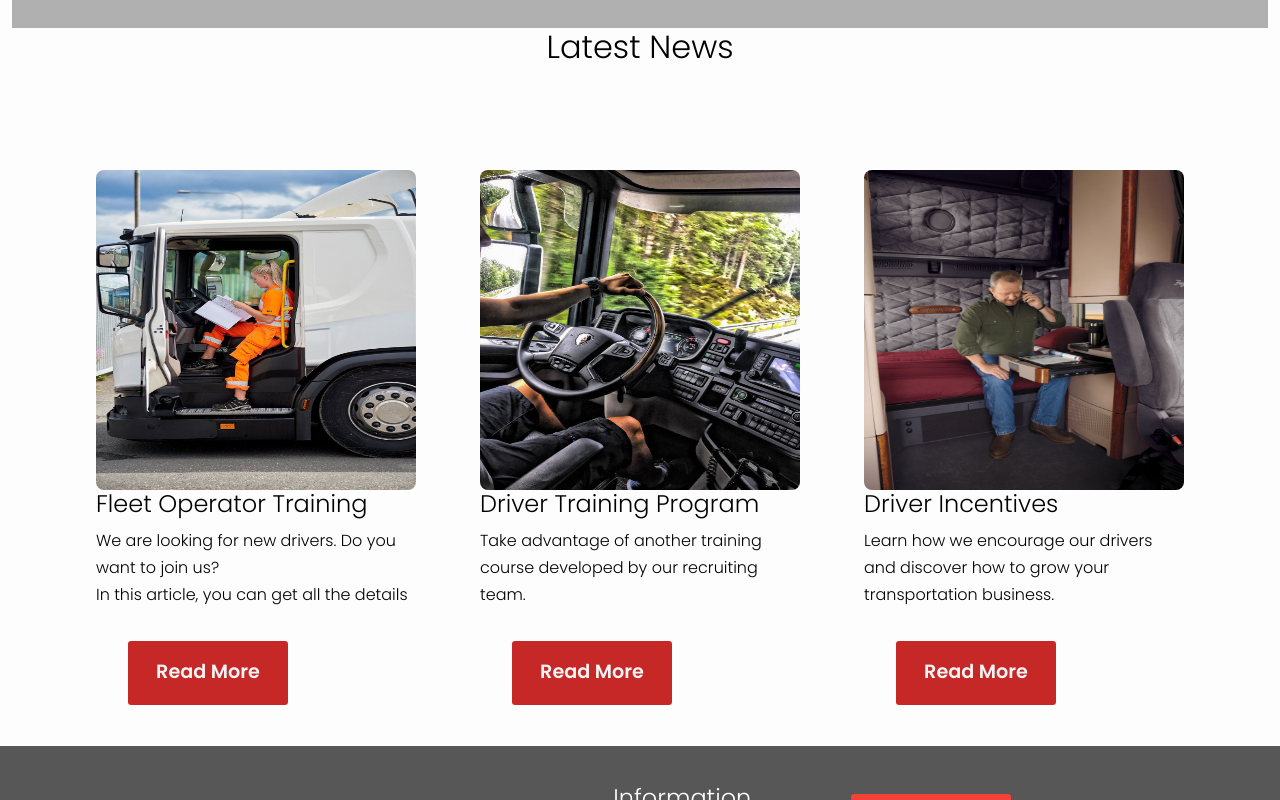
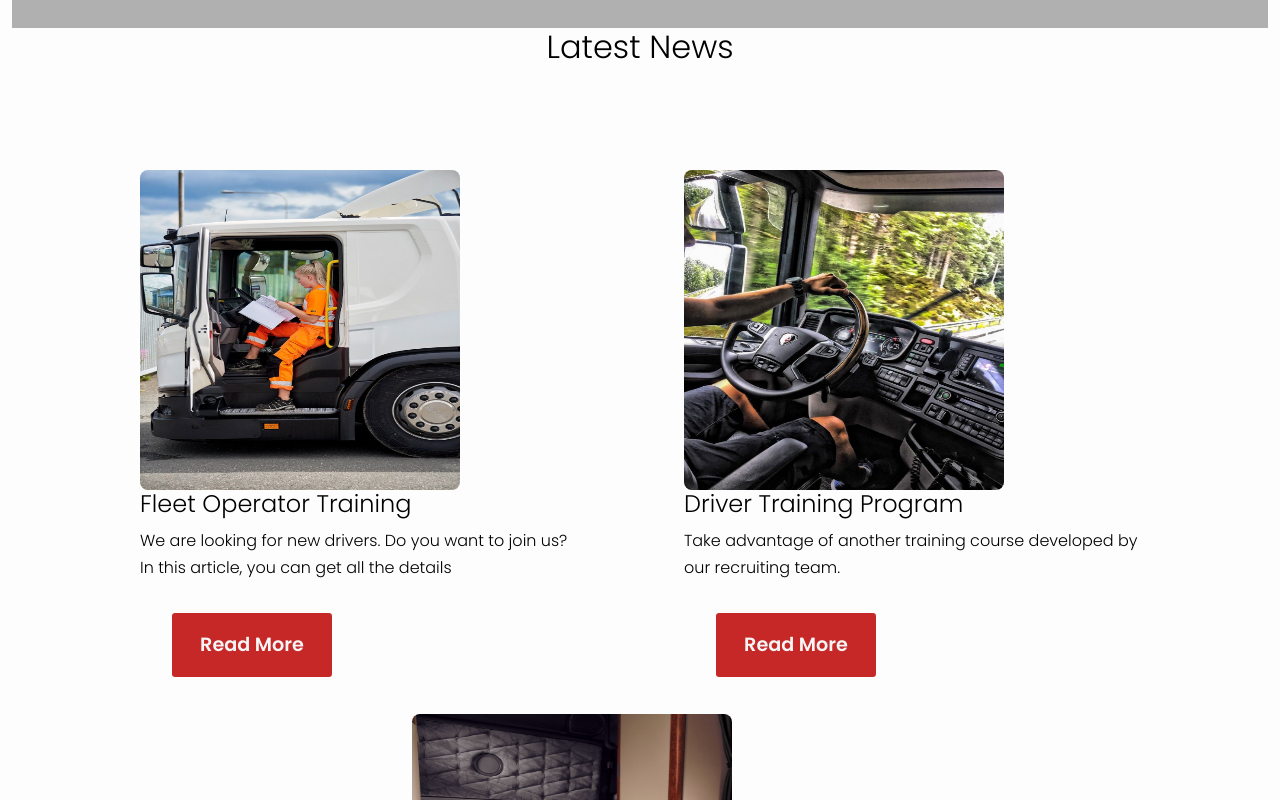
Before and after one commit to Roche001/Logistics-company, a React (Create React App) app: page / in a window 1280 px wide. Shown: the part 3700-4500 px from the top of the page. Built offline with nearby package versions, Linux system fonts and the light colour scheme.

Commit message:
update changes

```diff
--- a/src/components/home/Home.jsx
+++ b/src/components/home/Home.jsx
@@ -501,8 +501,11 @@ const Home = () => {
             <h2>Latest News</h2>
           </div>
         </div>
-        <div className="news-container">
-          <div className="news-container-one" data-aos="fade-right">
+        <div className="news-container row">
+          <div
+            className="news-container-one col-xl-4 col-lg-4 col-md-4 col-sm-12 col-xs-12"
+            data-aos="fade-right"
+          >
             <img src="./assets/Scania.jpeg" alt="Lorry" />
             <h4>Fleet Operator Training</h4>
             <p>
```
